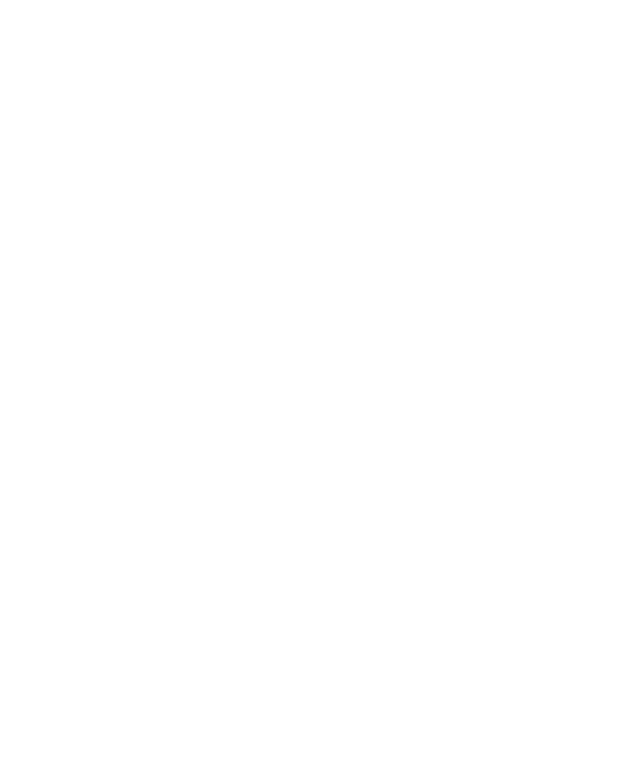
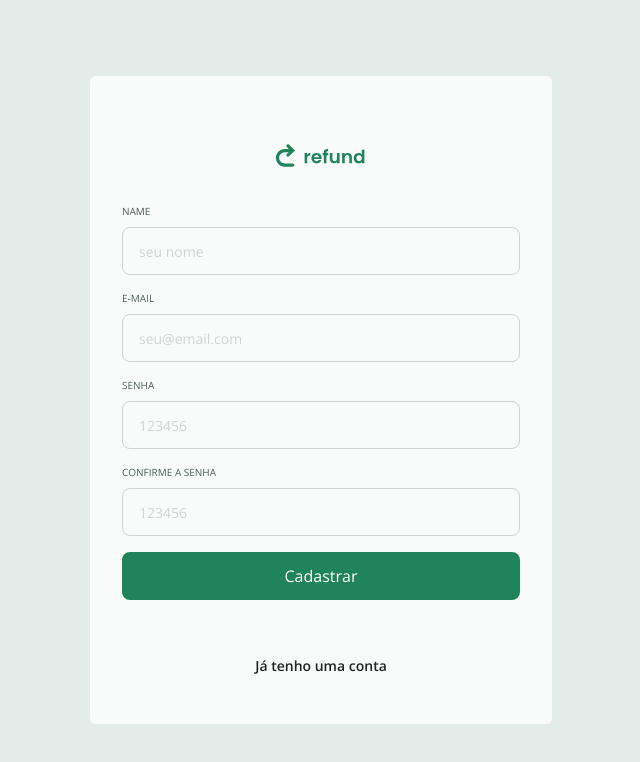
Before and after one commit to Douglasha/web, a React (Vite) app: page /signup in a window 1280 px wide. Before the commit this address had no page. Shown: the top 762 px of the page, without its empty margins (319-959 px from the left). Built offline with nearby package versions, Linux system fonts and the light colour scheme.

Commit message:
Criando SignUp

```diff
--- /dev/null
+++ b/src/pages/SignUp.tsx
@@ -0,0 +1,62 @@
+import { useState } from "react"
+import { Input } from "../components/Input.tsx"
+import { Button } from "../components/Button.tsx"
+
+export function SignUP() {
+  const [name, setName] = useState("")
+  const [email, setEmail] = useState("")
+  const [password, setPassword] = useState("")
+  const [passwordConfirm, setPasswordConfirm] = useState("")
+  const [isLoading, setIsLoading] = useState(false)
+
+  function onSubmit(e: React.FormEvent) {
+    e.preventDefault()
+    alert("Formulário enviado")
+    console.log({ name, email, password, passwordConfirm })
+  }
+  return (
+    <form onSubmit={onSubmit} className="w-full flex flex-col gap-4">
+      <Input
+        required
+        legend="Name"
+        placeholder="seu nome"
+        onChange={e => setName(e.target.value)}
+      />
+
+      <Input
+        required
+        legend="E-mail"
+        type="email"
+        placeholder="seu@email.com"
+        onChange={e => setEmail(e.target.value)}
+      />
+
+
+      <Input
+        required
+        legend="Senha"
+        type="password"
+        placeholder="123456"
+        onChange={e => setPassword(e.target.value)}
+      />
+
+      <Input
+        required
+        legend="Confirme a Senha"
+        type="password"
+        placeholder="123456"
+        onChange={e => setPasswordConfirm(e.target.value)}
+      />
+
+      <Button type="submit" isLoading={isLoading}>Cadastrar</Button>
+
+      <a
+        href="/"
+        className="text-sm font-semibold text-center text-gray-100 mt-10 mb-4 hover:text-green-800 transition ease-linear"
+      >
+        Já tenho uma conta
+      </a>
+
+    </form>
+  )
+}
--- a/src/routes/auth-routes.tsx
+++ b/src/routes/AuthRoutes.tsx
@@ -2,12 +2,14 @@
 
 import {AuthLayout} from '../components/AuthLayout'
 import {SignIn} from '../pages/SignIn'
+import {SignUP} from '../pages/SignUp'
 
 export function AuthRoutes() {
   return (
     <Routes>
       <Route path="/" element={<AuthLayout />}>
         <Route path="/" element={<SignIn />} />
+        <Route path="/signup" element={<SignUP />} />
       </Route>
     </Routes>
   )
--- a/src/routes/index.tsx
+++ b/src/routes/index.tsx
@@ -1,6 +1,6 @@
 import { BrowserRouter } from "react-router"
 
-import { AuthRoutes } from "./auth-routes"
+import { AuthRoutes } from "./AuthRoutes.tsx"
 
 export function Routes() {
   return (
```
